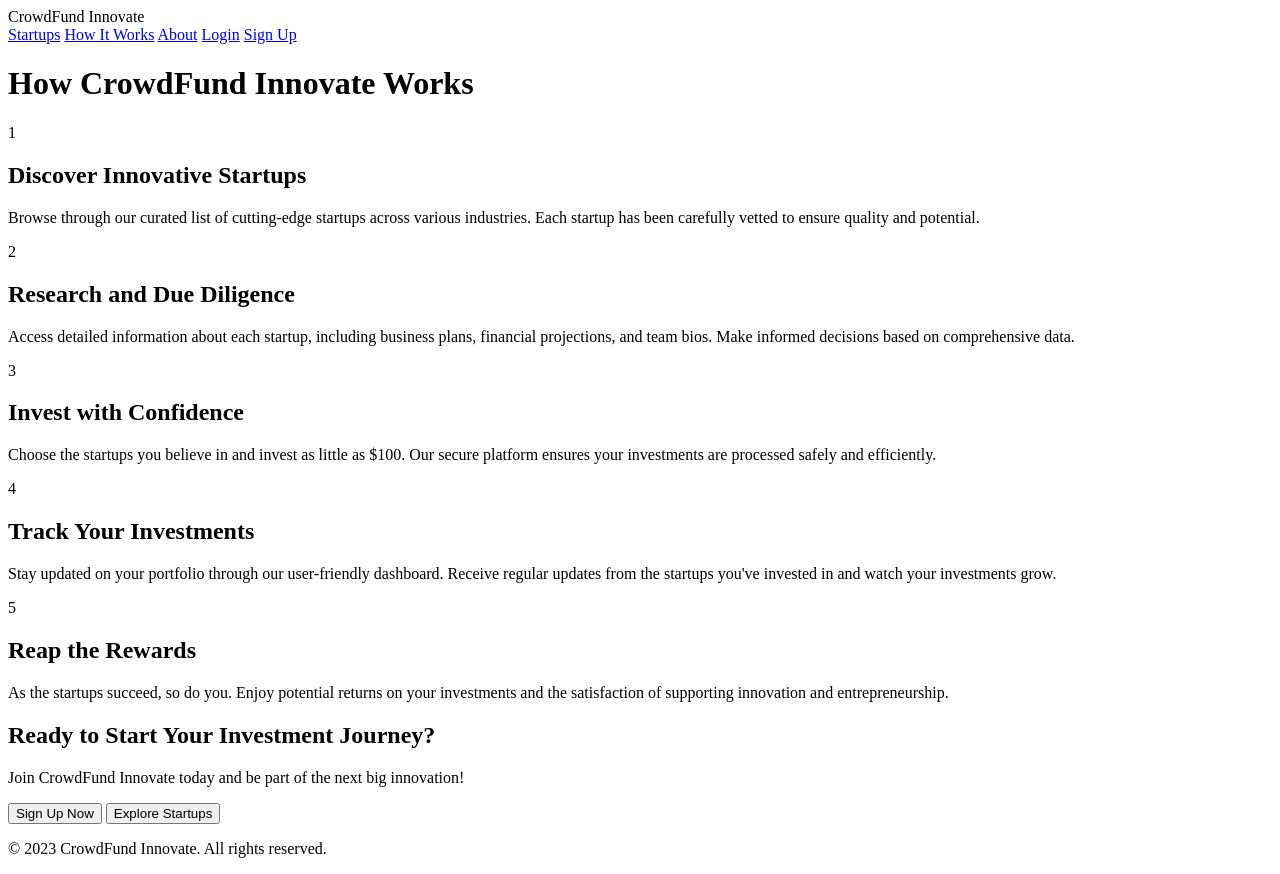
After one commit to arnaudmkonan/crowdfunding, a FastAPI app: template app/templates/how_it_works.html in a window 1280 px wide. The commit adds this page. Run offline with FastAPI, Linux system fonts and the light colour scheme; the template is opened without the code that fills it, so the values that code supplies are empty.

Commit message:
feat: Add startup detail, sign up, and how it works pages

```diff
--- a/app/main.py
+++ b/app/main.py
@@ -30,6 +30,28 @@ async def campaigns(request: Request, db: Session = Depends(get_db)):
     projects = db.query(Project).all()
     return templates.TemplateResponse("campaigns.html", {"request": request, "projects": projects})
 
+@app.get("/startup/{startup_id}")
+async def startup_detail(request: Request, startup_id: str):
+    # In a real application, you would fetch the startup details from the database
+    # For now, we'll use a dummy startup
+    startup = {
+        "id": startup_id,
+        "name": "HealthAI",
+        "tagline": "Personalized healthcare through advanced machine learning algorithms",
+        "description": "HealthAI is revolutionizing the healthcare industry by leveraging cutting-edge artificial intelligence and machine learning technologies to provide personalized healthcare solutions.",
+        "raised": 200000,
+        "goal": 500000,
+    }
+    return templates.TemplateResponse("startup_detail.html", {"request": request, "startup": startup})
+
+@app.get("/signup")
+async def signup(request: Request):
+    return templates.TemplateResponse("sign_up.html", {"request": request})
+
+@app.get("/how-it-works")
+async def how_it_works(request: Request):
+    return templates.TemplateResponse("how_it_works.html", {"request": request})
+
 @app.get("/api")
 async def api_root():
     return {"message": "Welcome to the CrowdFund Innovate API"}
--- /dev/null
+++ b/app/templates/how_it_works.html
@@ -0,0 +1,96 @@
+<!DOCTYPE html>
+<html lang="en">
+<head>
+    <meta charset="UTF-8">
+    <meta name="viewport" content="width=device-width, initial-scale=1.0">
+    <title>How It Works - CrowdFund Innovate</title>
+    <style>
+        /* Copy the CSS from the provided how_it_works.html */
+    </style>
+</head>
+<body>
+    <header>
+        <div class="container">
+            <nav>
+                <div class="logo">CrowdFund Innovate</div>
+                <div class="nav-links">
+                    <a href="/startups">Startups</a>
+                    <a href="/how-it-works">How It Works</a>
+                    <a href="/about">About</a>
+                    <a href="/login">Login</a>
+                    <a href="/signup">Sign Up</a>
+                </div>
+            </nav>
+        </div>
+    </header>
+
+    <main>
+        <div class="container">
+            <h1>How CrowdFund Innovate Works</h1>
+
+            <div class="process-container">
+                <div class="process-step">
+                    <div class="step-icon">1</div>
+                    <div class="step-content">
+                        <h2 class="step-title">Discover Innovative Startups</h2>
+                        <p>Browse through our curated list of cutting-edge startups across various industries. Each startup has been carefully vetted to ensure quality and potential.</p>
+                    </div>
+                </div>
+
+                <div class="process-step">
+                    <div class="step-icon">2</div>
+                    <div class="step-content">
+                        <h2 class="step-title">Research and Due Diligence</h2>
+                        <p>Access detailed information about each startup, including business plans, financial projections, and team bios. Make informed decisions based on comprehensive data.</p>
+                    </div>
+                </div>
+
+                <div class="process-step">
+                    <div class="step-icon">3</div>
+                    <div class="step-content">
+                        <h2 class="step-title">Invest with Confidence</h2>
+                        <p>Choose the startups you believe in and invest as little as $100. Our secure platform ensures your investments are processed safely and efficiently.</p>
+                    </div>
+                </div>
+
+                <div class="process-step">
+                    <div class="step-icon">4</div>
+                    <div class="step-content">
+                        <h2 class="step-title">Track Your Investments</h2>
+                        <p>Stay updated on your portfolio through our user-friendly dashboard. Receive regular updates from the startups you've invested in and watch your investments grow.</p>
+                    </div>
+                </div>
+
+                <div class="process-step">
+                    <div class="step-icon">5</div>
+                    <div class="step-content">
+                        <h2 class="step-title">Reap the Rewards</h2>
+                        <p>As the startups succeed, so do you. Enjoy potential returns on your investments and the satisfaction of supporting innovation and entrepreneurship.</p>
+                    </div>
+                </div>
+            </div>
+        </div>
+
+        <div class="cta-section">
+            <div class="container">
+                <h2>Ready to Start Your Investment Journey?</h2>
+                <p>Join CrowdFund Innovate today and be part of the next big innovation!</p>
+                <div class="cta-buttons">
+                    <button class="cta-btn cta-btn-primary" onclick="window.location.href='/signup'">Sign Up Now</button>
+                    <button class="cta-btn cta-btn-secondary" onclick="window.location.href='/startups'">Explore Startups</button>
+                </div>
+            </div>
+        </div>
+    </main>
+
+    <footer>
+        <div class="container">
+            <p>&copy; 2023 CrowdFund Innovate. All rights reserved.</p>
+        </div>
+    </footer>
+
+    <script>
+        // Copy the JavaScript from the provided how_it_works.html
+    </script>
+</body>
+</html>
```
Also changed, not shown: app/templates/index.html (+6 -4 lines), app/templates/sign_up.html (added, +67 -0 lines), app/templates/startup_detail.html (added, +74 -0 lines).
